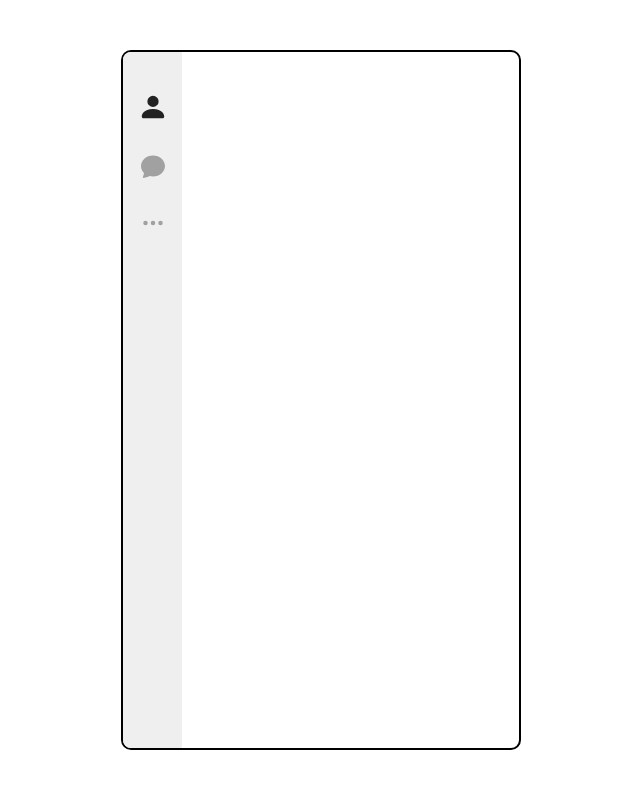
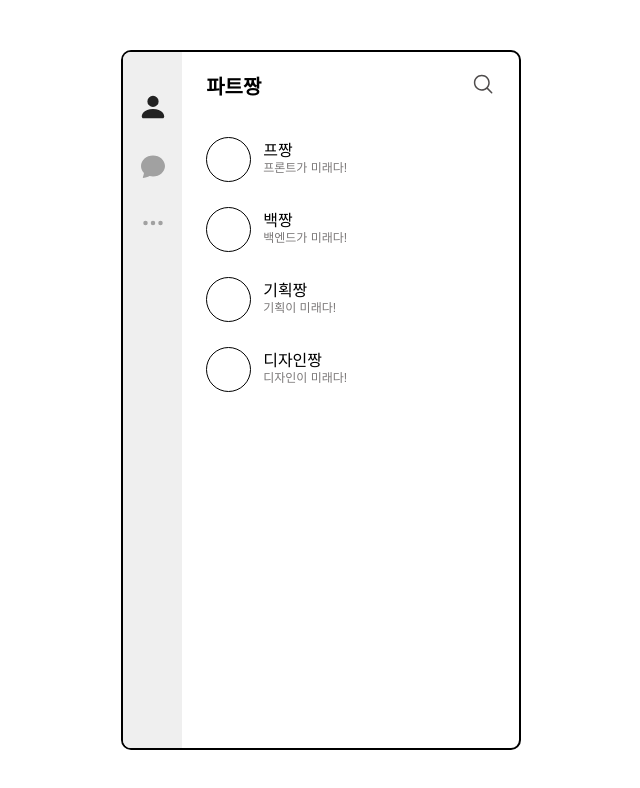
Before and after one commit to yjoonjang/react-messanger-16th, a React (Create React App) app: page / in a window 1280 px wide. Shown: the top 788 px of the page, without its empty margins (319-959 px from the left). Built offline with nearby package versions, Linux system fonts and the light colour scheme.

Commit message:
fix: Home 화면의 라우팅 수정

```diff
--- a/src/App.tsx
+++ b/src/App.tsx
@@ -11,7 +11,7 @@ function App() {
     <BrowserRouter>
       <Routes>
         <Route path="/" element={<HomePage />}>
-          <Route path="profile" element={<ProfilePage />} />
+          <Route path="" element={<ProfilePage />} />
           <Route path="chattingList" element={<ChattingListPage />} />
           <Route path="setting" element={<SettingPage />} />
         </Route>
--- a/src/components/homePage/HomePage.tsx
+++ b/src/components/homePage/HomePage.tsx
@@ -12,7 +12,9 @@ const HomePage = () => {
   const onClickIcon = (event: React.MouseEvent<HTMLButtonElement>) => {
     const pathName = event.currentTarget.name;
     setSelectedContent(pathName);
-    navigate(`/${pathName}`);
+    if (pathName === 'profile') {
+      navigate('/');
+    } else navigate(`/${pathName}`);
   };
 
   return (
```
